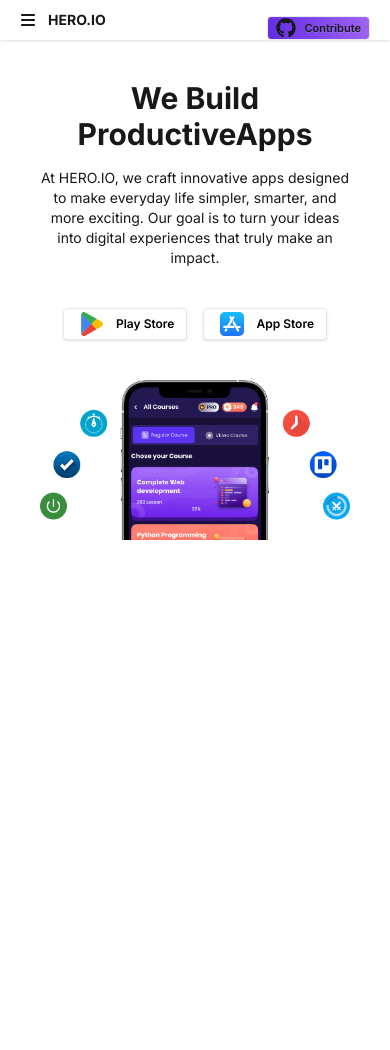
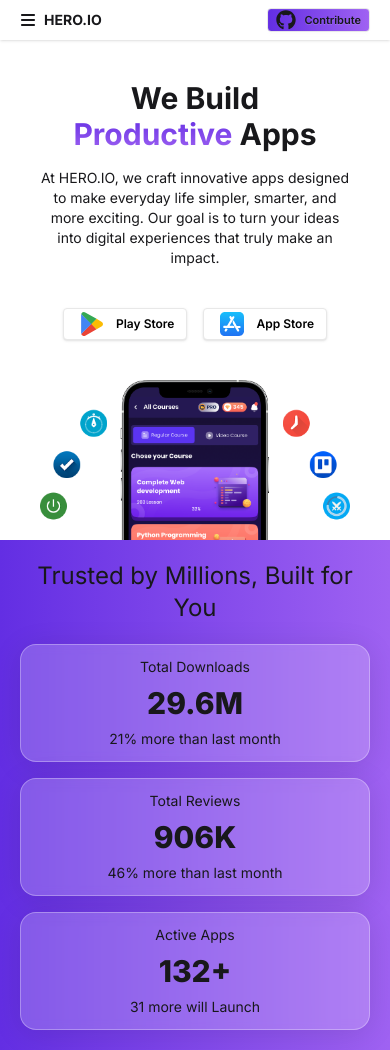
Before and after one commit to hakim0842/application-store-demo, a React (Vite) app: page / in a window 390 px wide. Before the commit the page ends 844 px from the top, so only its background shows below. Built offline with nearby package versions, Linux system fonts and the light colour scheme.

Commit message:
fix nav button center responsive hero and overview section

```diff
--- a/src/components/Button.jsx
+++ b/src/components/Button.jsx
@@ -2,7 +2,7 @@
   return (
     <button
       {...props}
-      className='mt-4 btn btn-xs sm:btn-sm md:btn-md lg:btn-lg bg-gradient'
+      className='btn btn-xs sm:btn-sm md:btn-md lg:btn-lg bg-gradient flex items-center justify-center'
     >
       {children}
     </button>
--- a/src/components/Hero.jsx
+++ b/src/components/Hero.jsx
@@ -12,7 +12,7 @@
         <span>We Build</span>
         <br />
         <span>
-          <span className=''>Productive</span>
+          <span className='gradient-text'>Productive </span>
           Apps
         </span>
       </h1>
--- a/src/components/MobileNav.jsx
+++ b/src/components/MobileNav.jsx
@@ -2,7 +2,7 @@
 
 export default function MobileNav() {
   return (
-    <div className='md:hidden mr-3'>
+    <div className='md:hidden mr-2'>
       <FaBars />
     </div>
   );
--- a/src/components/NavBar.jsx
+++ b/src/components/NavBar.jsx
@@ -5,7 +5,7 @@
 
 export default function NavBar() {
   return (
-    <nav className='flex justify-between items-center flex-row px-5 lg:px-20 my-auto shadow-sm'>
+    <nav className='flex justify-between items-center flex-row px-5 lg:px-20 shadow-sm h-10 md:h-16'>
       <div className='flex flex-row justify-center items-center'>
         <MobileNav />
         <Logo />
--- a/src/components/NavButton.jsx
+++ b/src/components/NavButton.jsx
@@ -5,7 +5,7 @@
   return (
     <Button>
       <a
-        className='flex flex-row w-full gap-2 justify-center items-center h-full my-auto'
+        className='flex flex-row w-full gap-2 items-center justify-center'
         href={githubLink}
         target='_blank'
       >
--- /dev/null
+++ b/src/components/Overview.jsx
@@ -0,0 +1,28 @@
+import OverviewItem from "./OverviewItem";
+
+export default function Overview() {
+  return (
+    <div className='p-5 md:p-7 lg:p-15 xl:p-20 bg-gradient text-center'>
+      <h1 className='text-2xl md:text-3xl lg:text-5xl'>
+        Trusted by Millions, Built for You
+      </h1>
+      <div className='flex flex-col sm:flex-row justify-center items-center gap-4 md:gap-6 mt-5 md:mt-10'>
+        <OverviewItem
+          title='Total Downloads'
+          count='29.6M'
+          description='21% more than last month'
+        />
+        <OverviewItem
+          title='Total Reviews'
+          count='906K'
+          description='46% more than last month'
+        />
+        <OverviewItem
+          title='Active Apps'
+          count='132+'
+          description='31 more will Launch'
+        />
+      </div>
+    </div>
+  );
+}
--- /dev/null
+++ b/src/components/OverviewItem.jsx
@@ -0,0 +1,9 @@
+export default function OverviewItem({ title, count, description }) {
+  return (
+    <div className='flex flex-col gap-2 p-3 md:p-5 lg:p-7 glassy flex-1 w-full'>
+      <p className='text-sm md:text-lg'>{title}</p>
+      <p className='text-3xl lg:text-6xl font-extrabold'>{count}</p>
+      <p className='text-sm lg:text-lg'>{description}</p>
+    </div>
+  );
+}
--- a/src/index.css
+++ b/src/index.css
@@ -17,3 +17,18 @@
 .bg-gradient {
   background-image: linear-gradient(to right, #632ee3, #9f62f2);
 }
+.gradient-text {
+  background: -webkit-linear-gradient(#632ee3, #9f62f2);
+  -webkit-background-clip: text;
+  background-clip: text;
+  -webkit-text-fill-color: transparent;
+}
+
+.glassy {
+  background: rgba(255, 255, 255, 0.2);
+  border-radius: 16px;
+  box-shadow: 0 4px 30px rgba(0, 0, 0, 0.1);
+  -webkit-backdrop-filter: blur(5px);
+  backdrop-filter: blur(5px);
+  border: 1px solid rgba(255, 255, 255, 0.3);
+}
--- a/src/pages/HomePage.jsx
+++ b/src/pages/HomePage.jsx
@@ -1,8 +1,14 @@
+import Overview from "../components/Overview";
 import Hero from "./../components/Hero";
 export default function HomePage() {
   return (
-    <section className='p-10 lg:p-20'>
-      <Hero />
-    </section>
+    <div>
+      <section className='p-10 lg:p-20'>
+        <Hero />
+      </section>
+      <section className='-mt-10 lg:-mt-20'>
+        <Overview />
+      </section>
+    </div>
   );
 }
```
